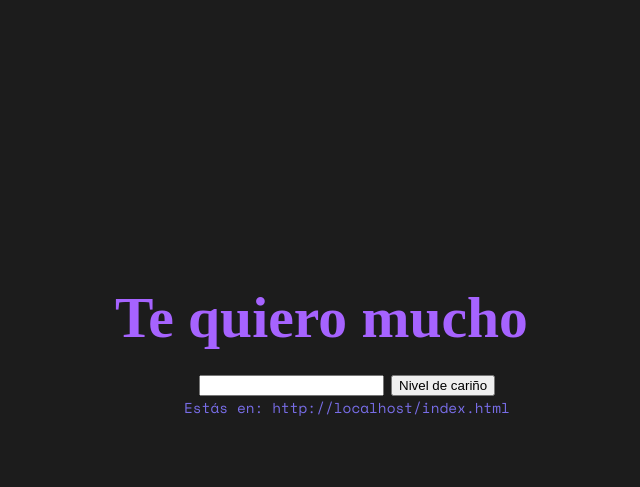
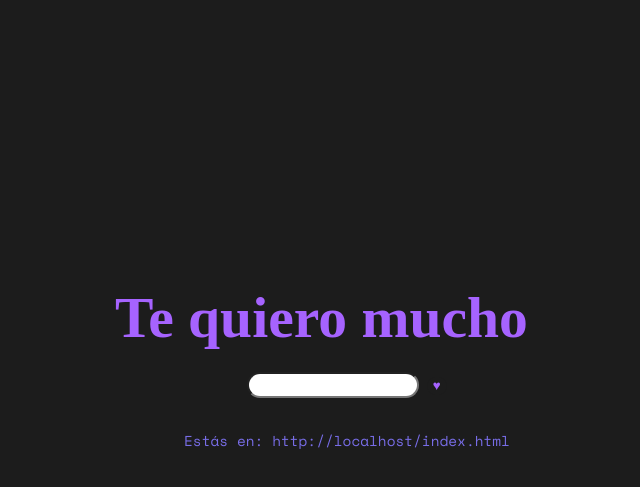
Before and after one commit to Saraccostein/corazon_interactivo, a plain HTML site: page index.html in a window 1280 px wide. Shown: the part 237-724 px from the top of the page, without its empty margins (293-933 px from the left). Drawn offline with nearby package versions, Linux system fonts and the light colour scheme.

Commit message:
En proceso de mejorar el diseño de la entrada de texto y el botón

```diff
--- a/index.css
+++ b/index.css
@@ -31,8 +31,27 @@ div.h1
 {
     font-family: 'Space Mono';
     font-size: 0.9rem;
+    margin-top: 2rem;
 }
 canvas
 {
     margin-bottom: -4rem;
 }
+#botón
+{
+    color:#a663ff;
+    font-family: 'Atkinson Hyperlegible';
+    background-color: #1c1c1c;
+    border-style: none;
+    border-radius: 3rem;
+}
+#botón:hover
+{
+    background-color: #00cf67;
+}
+#texto_cariño
+{
+    font-family: 'Space Mono';
+    border-radius: 3rem;
+    text-align: center;
+}
--- a/index.html
+++ b/index.html
@@ -20,7 +20,7 @@
     </div>
 
     <input type="text" id="texto_cariño">
-    <input type="button" value="Nivel de cariño" id="botón">
+    <input type="button" value="♥" id="botón">
 
     <div class="script">
         <script src="index.js" ></script>
```
